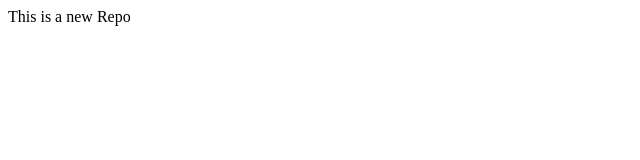
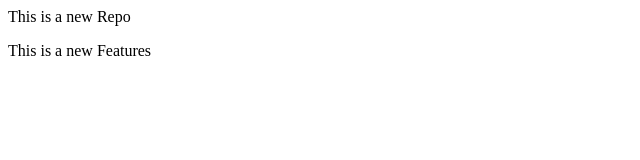
Before and after one commit to ankit5609/localrepo, a plain HTML site: page index.html in a window 1280 px wide. Shown: the whole page, without its empty margins (0-640 px from the left). Drawn offline with Linux system fonts and the light colour scheme.

Commit message:
Add new feature

```diff
--- a/index.html
+++ b/index.html
@@ -1 +1,2 @@
 <p>This is a new Repo</p>
+<p>This is a new Features</p>
```
